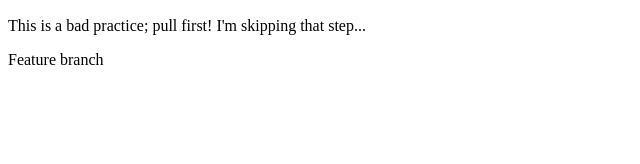
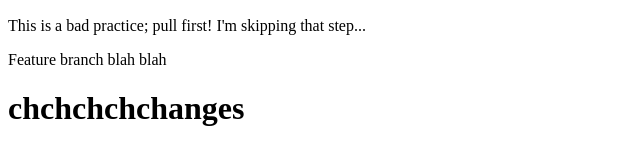
Before and after one commit to rxtATX/collab-demo, a plain HTML site: page index.html in a window 1280 px wide. Shown: the part 432-596 px from the top of the page, without its empty margins (0-640 px from the left). Drawn offline with Linux system fonts and the light colour scheme.

Commit message:
Chchchchchanges have been made

```diff
--- a/index.html
+++ b/index.html
@@ -13,8 +13,10 @@
 
     <p>This is a bad practice; pull first! I'm skipping that step...</p>
     <p class="Brad's Class"
+    doing stuff...
     Brad Doremus made this addition without telling anyone. Shame on him.>
     </p>
-    <p>Feature branch</p>
+    <p>Feature branch blah blah</p>
+    <h1>chchchchchanges</h1>
 </body>
 </html>
```
